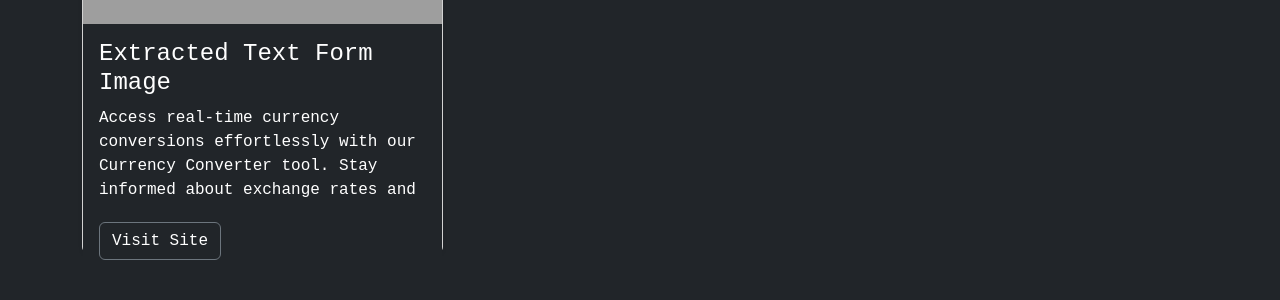
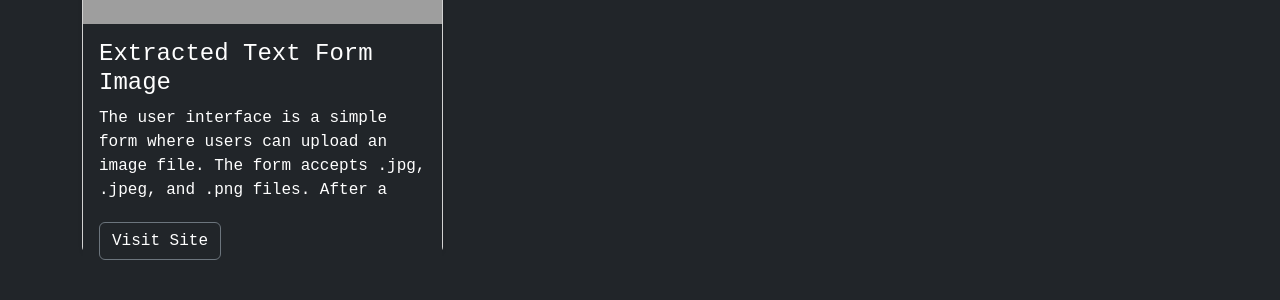
Before and after one commit to fahadnaeem876/fahad786, a Flask app: page / in a window 1280 px wide. Shown: the part 2047-2347 px from the top of the page. Run offline with Flask 3, Linux system fonts and the light colour scheme; some libraries are stand-ins or nearby versions; grey boxes are pictures that could not be loaded.

Commit message:
initial commit

```diff
--- a/templates/index.html
+++ b/templates/index.html
@@ -258,10 +258,10 @@
       <div class="col">
         <div class="card shadow-sm" style="width: 100%;height: 450px;">
           <!-- <svg class="bd-placeholder-img card-img-top" width="100%" height="225" xmlns="http://www.w3.org/2000/svg" role="img" aria-label="Placeholder: Thumbnail" preserveAspectRatio="xMidYMid slice" focusable="false"><title>Placeholder</title><rect width="100%" height="100%" fill="#55595c"/><text x="50%" y="50%" fill="#eceeef" dy=".3em">Thumbnail</text></svg> -->
-            <img src="https://www.designnominees.com/application/upload/Apps/2017/01/currency-converter-hd-88.png" style="height:220px;"  alt="" srcset="">
+            <img src="https://www.cardscanner.co/assets/new-img/img-to-text-og.png" style="height:220px;"  alt="" srcset="">
           <div class="card-body" style="background-color: #212529">
             <h4 style="color: white;">Extracted Text Form Image</h4>
-            <p class="card-text" style="color: white; height: 100px; overflow: hidden;">Access real-time currency conversions effortlessly with our Currency Converter tool. Stay informed about exchange rates and simplify your financial transactions. Make informed decisions and manage your currency needs securely.</p>
+            <p class="card-text" style="color: white; height: 100px; overflow: hidden;">The user interface is a simple form where users can upload an image file. The form accepts .jpg, .jpeg, and .png files. After a file is selected, the user can click the "Submit" button to start the OCR process.</p>
                         <div class="d-flex justify-content-between align-items-center">
               <div class="btn-group">
              <a href="/imagetotext" target="_blank"><button type="button" style="color: white;" class="btn btn-outline-secondary">Visit Site</button></a>
```
